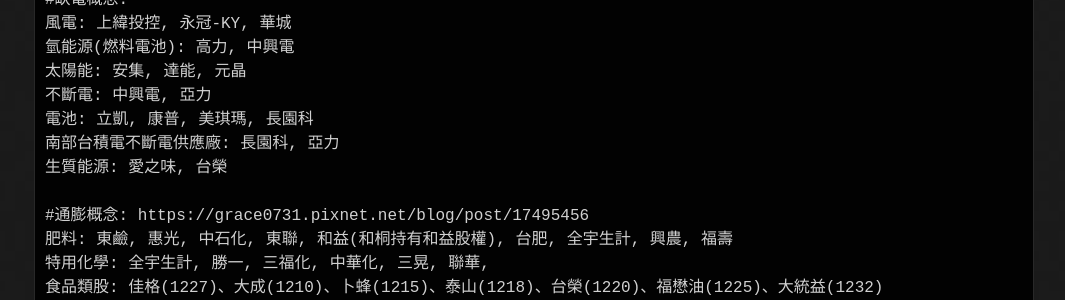
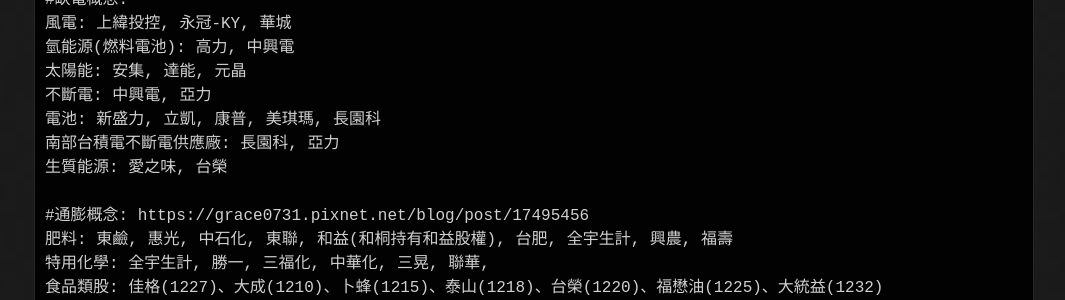
Before and after one commit to lepg5487/Stock_God, a Jekyll site: the page built from index.md, in a window 1280 px wide and 1400 px high, scrolled down 23113 px. Shown: the part 917-1217 px from the top of the window, without its empty margins (106-1171 px from the left). Built offline with Jekyll 4.4.1, drawn with Linux system fonts in a browser that asks for light colours; our own code applies the rules of GitHub Pages for plain Markdown files; some of the changed text lies outside the part shown.

Commit message:
Update index.md

```diff
--- a/index.md
+++ b/index.md
@@ -1010,7 +1010,7 @@
 氫能源(燃料電池): 高力, 中興電
 太陽能: 安集, 達能, 元晶
 不斷電: 中興電, 亞力
-電池: 立凱, 康普, 美琪瑪, 長園科
+電池: 新盛力, 立凱, 康普, 美琪瑪, 長園科
 南部台積電不斷電供應廠: 長園科, 亞力
 生質能源: 愛之味, 台榮
 
```
